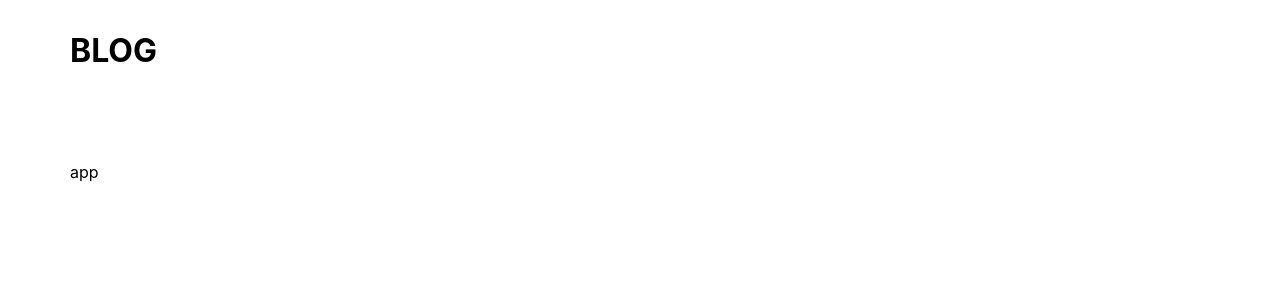
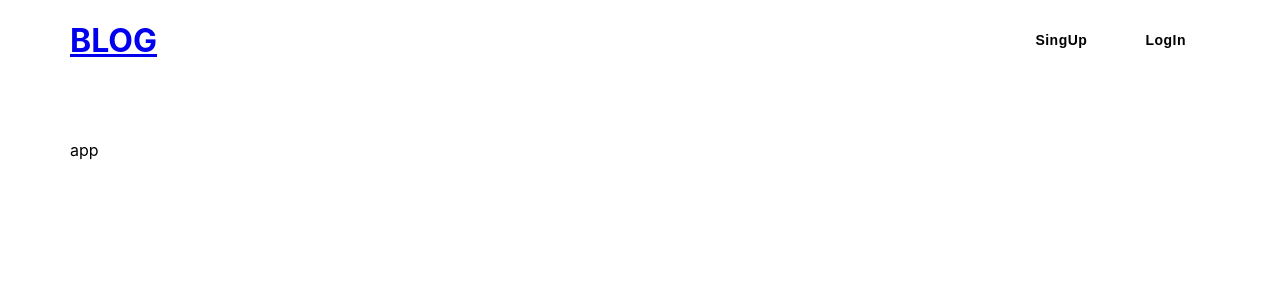
Before and after one commit to 233gme/GRUD_BLOG, a React (Create React App) app in the folder client/: page / in a window 1280 px wide. Shown: the top 300 px of the page. Built offline with nearby package versions, Linux system fonts and the light colour scheme.

Commit message:
Added Header component

```diff
--- a/client/src/components/Header/index.jsx
+++ b/client/src/components/Header/index.jsx
@@ -1,11 +1,17 @@
-import './style.css';
+import './styles.css';
+import { Link } from 'react-router-dom';
+import Button from 'components/Button';
 
-const Header = () => {
+function Header() {
   return (
-    <div className={'header container'}>
-      <h1>BLOG</h1>
+    <div className="header container">
+      <Link to="/"><h1>BLOG</h1></Link>
+      <div className="btn_block">
+        <Button type={'pink'}>{'SingUp'}</Button>
+        <Button>{'LogIn'}</Button>
+      </div>
     </div>
-  )
+  );
 }
 
 export default Header;
--- a/client/src/components/Header/style.css
+++ /dev/null
@@ -1,4 +0,0 @@
-.header {
-    padding-bottom: 10px;
-    padding-top: 10px;
-}
--- /dev/null
+++ b/client/src/components/Header/styles.css
@@ -0,0 +1,15 @@
+.header {
+    padding-bottom: 10px;
+    padding-top: 10px;
+    display: flex;
+    justify-content: space-between;
+    align-items: center;
+    border: 1px solid var(--black);
+    border-radius: var(--r-block);
+    height: 60px;
+}
+
+.btn_block {
+    display: flex;
+    gap: 10px;
+}
```
